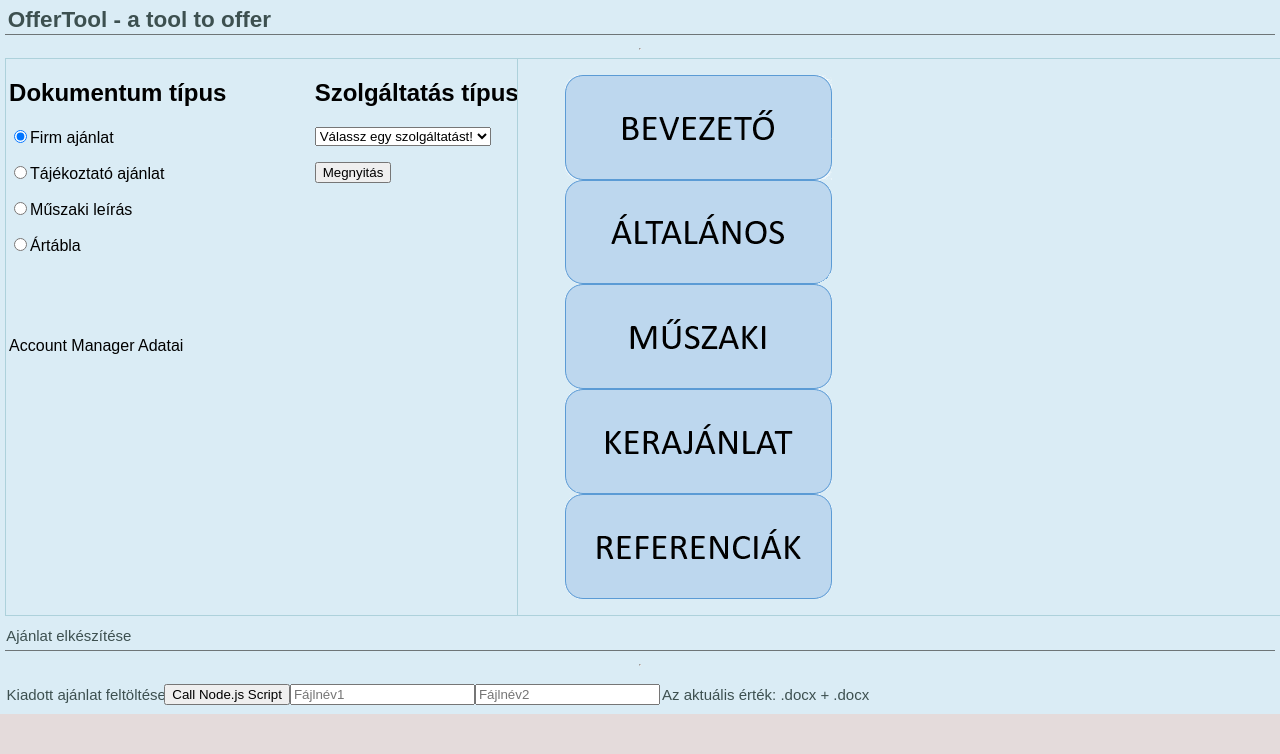
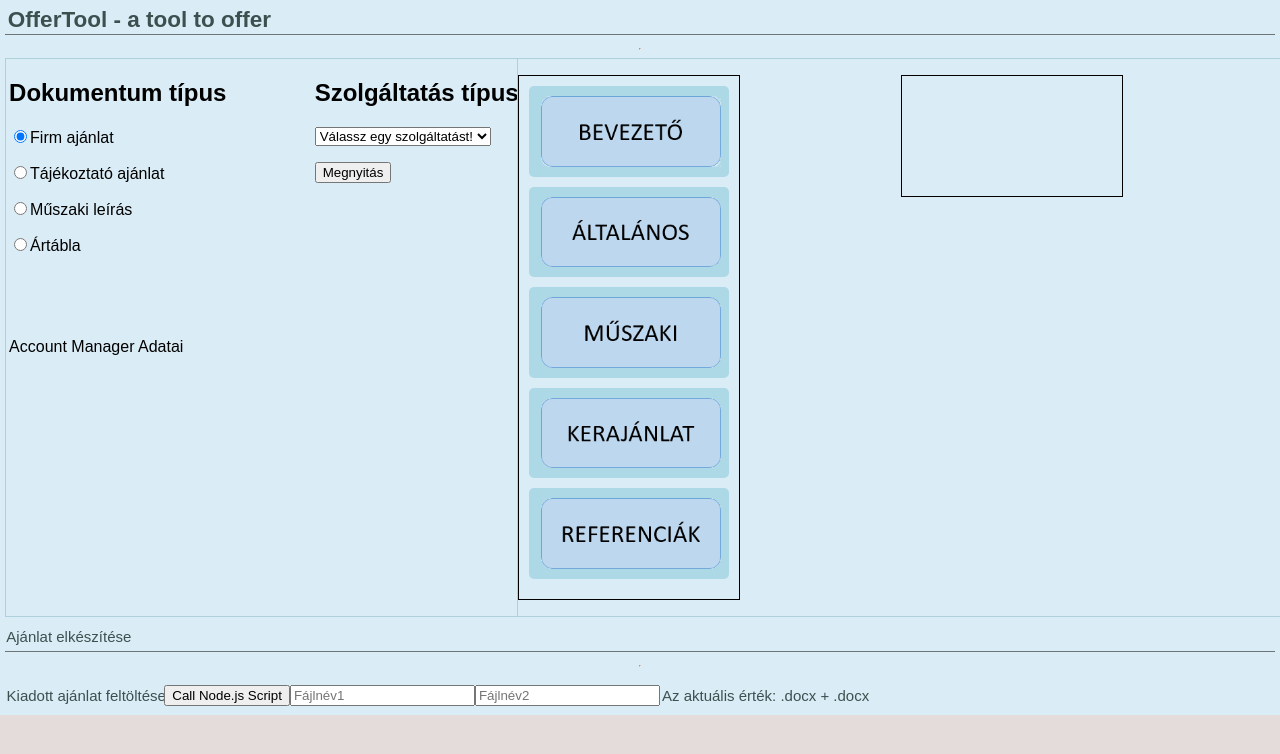
Before and after one commit to vekonyat/ot-react, a React (Create React App) app: page / in a window 1280 px wide. Shown: the top 754 px of the page. Built offline with nearby package versions, Linux system fonts and the light colour scheme.

Commit message:
blokkok átpakolása megoldva

```diff
--- a/src/App.css
+++ b/src/App.css
@@ -76,6 +76,10 @@ box-sizing: border-box;
     209,
     219);
   box-sizing: border-box;
+
+  display: flex;
+    justify-content: space-between;
+    width: 100%;
 }
 
 .bottom-section {
@@ -116,4 +120,52 @@ box-sizing: border-box;
 
 ul {
   list-style-type: none;
+
+  border: 1px solid black;
+    min-height: 100px;
+    width: 200px;
+    padding: 10px;
+    list-style: none;
 }
+li {
+  margin-bottom: 10px;
+  background-color: lightblue;
+  border-radius: 5px;
+  padding: 10px;
+  display: flex;
+  justify-content: center;
+  align-items: center;
+}
+
+.drag-drop-header {
+  display: flex;
+  width: 100%;
+}
+
+.droppable-container {
+  flex: 1;
+  margin-right: 20px;
+}
+
+.droppable-list {
+  border: 1px solid black;
+  min-height: 100px;
+  width: 200px;
+  padding: 10px;
+  list-style: none;
+}
+
+.draggable-item {
+  margin-bottom: 10px;
+  background-color: lightblue;
+  border-radius: 5px;
+  padding: 10px;
+  display: flex;
+  justify-content: center;
+  align-items: center;
+}
+
+.thumb {
+  width: 100%;
+  height: auto;
+}
--- /dev/null
+++ b/src/RightSection.css
@@ -0,0 +1,38 @@
+.right-section {
+    display: flex;
+    justify-content: space-between;
+    width: 100%;
+}
+
+.drag-drop-header {
+    display: flex;
+    width: 100%;
+}
+
+.droppable-container {
+    flex: 1;
+    margin-right: 20px;
+}
+
+.droppable-list {
+    border: 1px solid black;
+    min-height: 100px;
+    width: 200px;
+    padding: 10px;
+    list-style: none;
+}
+
+.draggable-item {
+    margin-bottom: 10px;
+    background-color: lightblue;
+    border-radius: 5px;
+    padding: 10px;
+    display: flex;
+    justify-content: center;
+    align-items: center;
+}
+
+.thumb {
+    width: 100%;
+    height: auto;
+}
--- a/src/RightSection.js
+++ b/src/RightSection.js
@@ -1,81 +1,119 @@
-import React from "react";
-import { useState } from "react";
+import React, { useState } from "react";
 import { DragDropContext, Droppable, Draggable } from "react-beautiful-dnd";
+import finalBlokkok from "./finalblokkok";
+import "./RightSection.css";
+
+const MemoizedDraggableItem = React.memo(({ id, index, thumb, name }) => (
+  <Draggable key={id} draggableId={id} index={index}>
+    {(provided) => (
+      <li
+        {...provided.draggableProps}
+        {...provided.dragHandleProps}
+        ref={provided.innerRef}
+        className="draggable-item"
+      >
+        <div>
+          <img className="thumb" src={thumb} alt={`${name} Thumb`} />
+        </div>
+      </li>
+    )}
+  </Draggable>
+));
 
 function RightSection() {
-
-  const finalBlokkok = [
-    {
-      id: 'bevezeto',
-      name: 'bevezeto',
-      thumb: 'bevezeto.png'
-    },
-    {
-      id: 'altalanos',
-      name: 'altalanos',
-      thumb: 'altalanos.png'
-    },
-    {
-      id: 'muszaki',
-      name: 'muszaki',
-      thumb: 'muszaki.png'
-    },
-    {
-      id: 'kerajanlat',
-      name: 'kerajanlat',
-      thumb: 'kerajanlat.png'
-    },
-    {
-      id: 'referenciak',
-      name: 'referenciak',
-      thumb: 'referenciak.png'
-    }
-  ]
-  const [blokkok, updateBlokkok] = useState(finalBlokkok);
+  const [blokkok, setBlokkok] = useState(finalBlokkok);
+  const [rightBlokkok, setRightBlokkok] = useState([]);
 
   function handleOnDragEnd(result) {
-    if (!result.destination) return;
+    const { source, destination } = result;
 
-    const items = Array.from(blokkok);
-    const [reorderedItem] = items.splice(result.source.index, 1);
-    items.splice(result.destination.index, 0, reorderedItem);
+    if (!destination) return;
 
-    updateBlokkok(items);
+    if (source.droppableId === destination.droppableId) {
+      const items = Array.from(
+        source.droppableId === "blokkok" ? blokkok : rightBlokkok
+      );
+      const [reorderedItem] = items.splice(source.index, 1);
+      items.splice(destination.index, 0, reorderedItem);
+
+      if (source.droppableId === "blokkok") {
+        setBlokkok(items);
+      } else {
+        setRightBlokkok(items);
+      }
+    } else {
+      const sourceItems = Array.from(
+        source.droppableId === "blokkok" ? blokkok : rightBlokkok
+      );
+      const destItems = Array.from(
+        destination.droppableId === "blokkok" ? blokkok : rightBlokkok
+      );
+      const [movedItem] = sourceItems.splice(source.index, 1);
+      destItems.splice(destination.index, 0, movedItem);
+
+      if (source.droppableId === "blokkok") {
+        setBlokkok(sourceItems);
+        setRightBlokkok(destItems);
+      } else {
+        setRightBlokkok(sourceItems);
+        setBlokkok(destItems);
+      }
+    }
   }
 
   return (
     <div className="right-section">
-      <header>
+      <header className="drag-drop-header">
         <DragDropContext onDragEnd={handleOnDragEnd}>
           <Droppable droppableId="blokkok">
             {(provided) => (
-              <ul {...provided.droppableProps} ref={provided.innerRef}>
-                {blokkok.map(({ id, name, thumb }, index) => {
-                  return (
-                    <Draggable key={id} draggableId={id} index={index}>
-                      {(provided) => (
-                        <li
-                          {...provided.draggableProps}
-                          {...provided.dragHandleProps}
-                          ref={provided.innerRef}
-                        >
-                          <div>
-                            <img className="thumb" src={thumb} alt={`${name} Thumb`} />
-                          </div>
-                        </li>
-                      )}
-                    </Draggable>
-                  );
-                })}
-                {provided.placeholder}
-              </ul>
+              <div className="droppable-container">
+                <ul
+                  {...provided.droppableProps}
+                  ref={provided.innerRef}
+                  className="droppable-list"
+                >
+                  {blokkok.map(({ id, name, thumb }, index) => (
+                    <MemoizedDraggableItem
+                      key={id}
+                      id={id}
+                      index={index}
+                      thumb={thumb}
+                      name={name}
+                    />
+                  ))}
+                  {provided.placeholder}
+                </ul>
+              </div>
+            )}
+          </Droppable>
+
+          <Droppable droppableId="rightBlokkok">
+            {(provided) => (
+              <div className="droppable-container">
+                <ul
+                  {...provided.droppableProps}
+                  ref={provided.innerRef}
+                  className="droppable-list"
+                >
+                  {rightBlokkok.map(({ id, name, thumb }, index) => (
+                    <MemoizedDraggableItem
+                      key={id}
+                      id={id}
+                      index={index}
+                      thumb={thumb}
+                      name={name}
+                    />
+                  ))}
+                  {provided.placeholder}
+                </ul>
+              </div>
             )}
           </Droppable>
         </DragDropContext>
       </header>
     </div>
   );
-
 }
 
 export default RightSection;
--- /dev/null
+++ b/src/finalblokkok.js
@@ -0,0 +1,29 @@
+const finalBlokkok = [
+    {
+      id: 'bevezeto',
+      name: 'bevezeto',
+      thumb: 'bevezeto.png'
+    },
+    {
+      id: 'altalanos',
+      name: 'altalanos',
+      thumb: 'altalanos.png'
+    },
+    {
+      id: 'muszaki',
+      name: 'muszaki',
+      thumb: 'muszaki.png'
+    },
+    {
+      id: 'kerajanlat',
+      name: 'kerajanlat',
+      thumb: 'kerajanlat.png'
+    },
+    {
+      id: 'referenciak',
+      name: 'referenciak',
+      thumb: 'referenciak.png'
+    }
+  ]
+
+  export default finalBlokkok;
```
